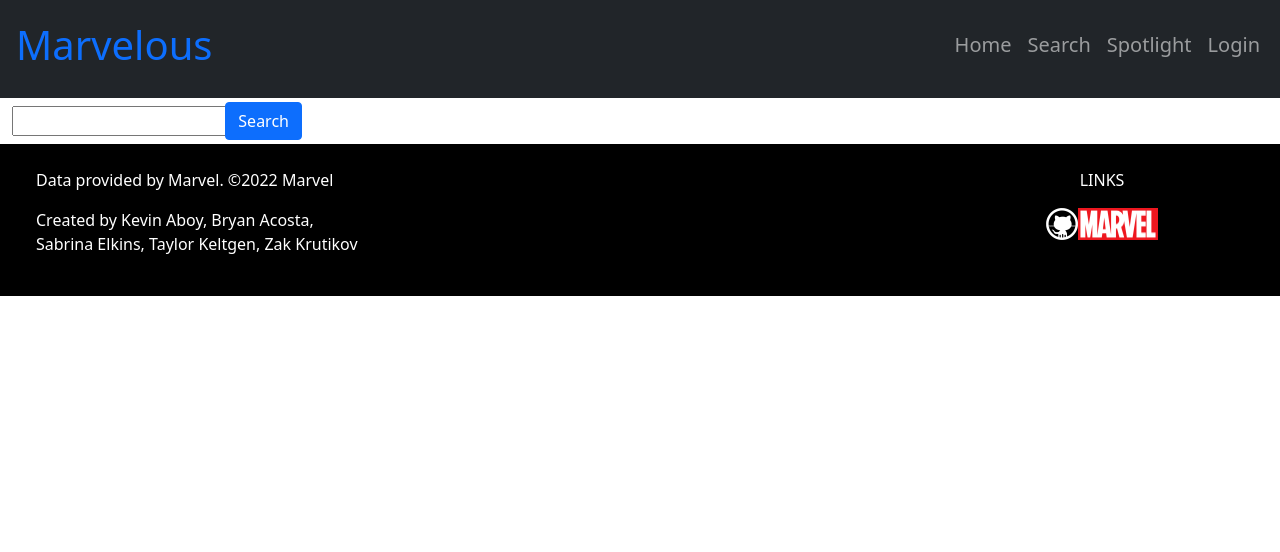
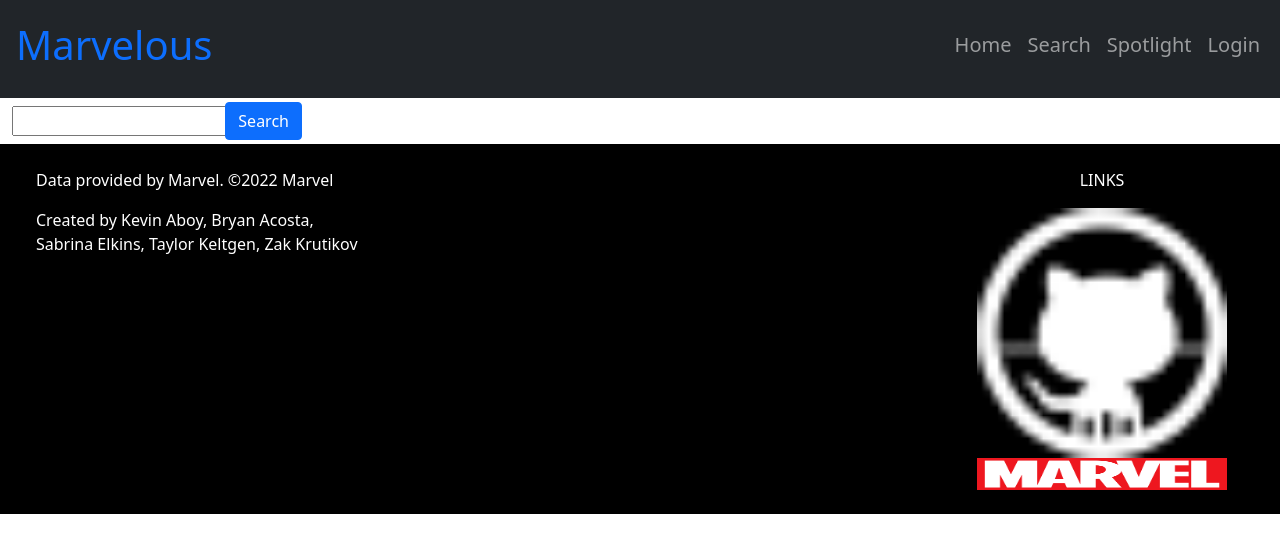
Before and after one commit to taylorkeltgen/marvelous, a React (Create React App) app in the folder client/: page /search in a window 1280 px wide. Shown: the top 552 px of the page. Built offline with nearby package versions, Linux system fonts and the light colour scheme.

Commit message:
working on custom css for search component

```diff
--- /dev/null
+++ b/client/src/components/Search/index.css
@@ -0,0 +1,4 @@
+img {
+  height: 250px;
+  width: 250px;
+}
--- a/client/src/components/Search/index.js
+++ b/client/src/components/Search/index.js
@@ -1,6 +1,7 @@
 import React, { useState } from "react";
 import ReactDOM from "react-dom";
 import "bootstrap/dist/css/bootstrap.min.css";
+import "./index.css";
 import {
   Button,
   Container,
@@ -63,6 +64,7 @@ const Search = () => {
         <CardGroup>
           {character &&
             character.map((hero) => (
+              <Row xs={2}>
                 <Card style={{ width: "18rem" }}>
                   <Card.Img
                     variant="top"
@@ -72,6 +74,7 @@ const Search = () => {
                     <Card.Title>{hero.name}</Card.Title>
                   </Card.Body>
                 </Card>
+              </Row>
             ))}
         </CardGroup>
       </Container>
```
Also changed, not shown: client/src/components/Footer/index.css (+4 -4 lines). Lines whose indentation alone changed are shown as unchanged.
